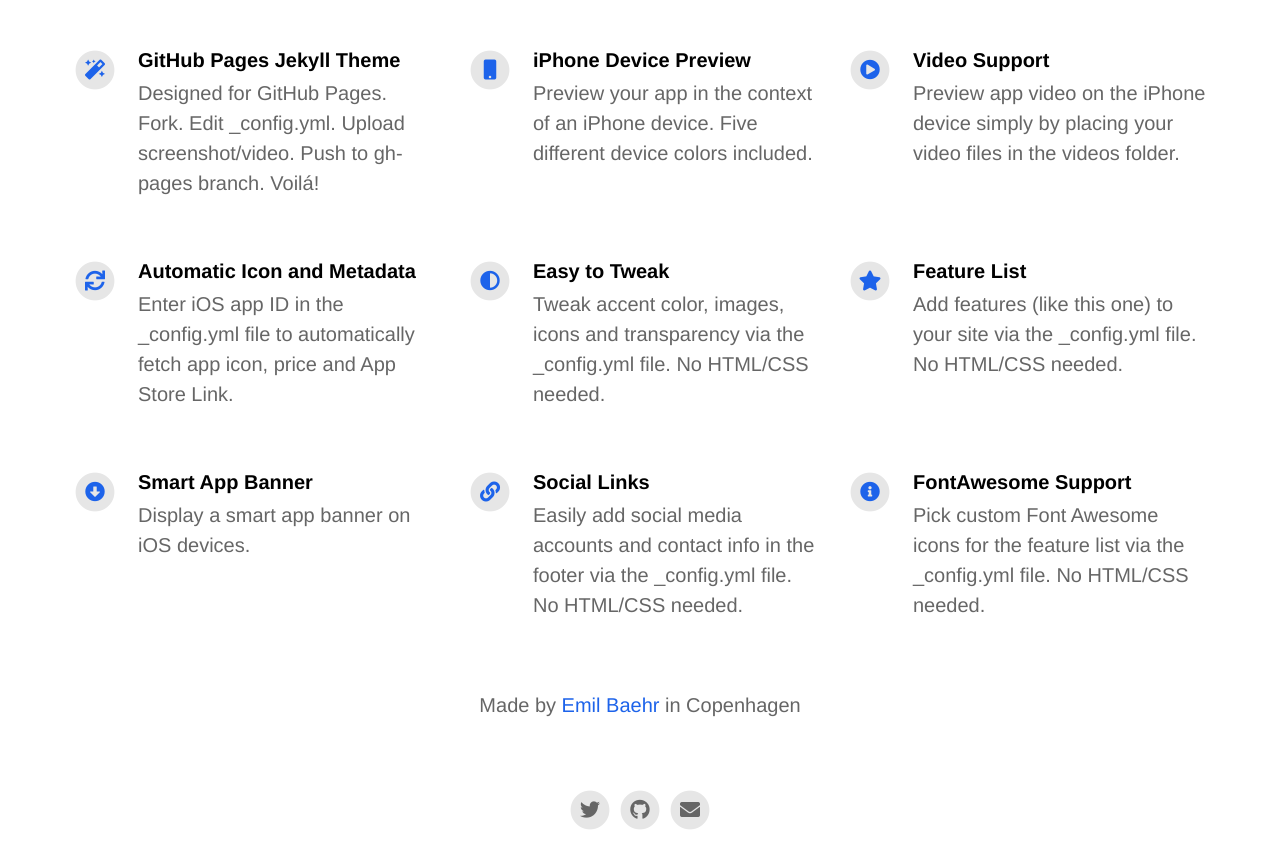
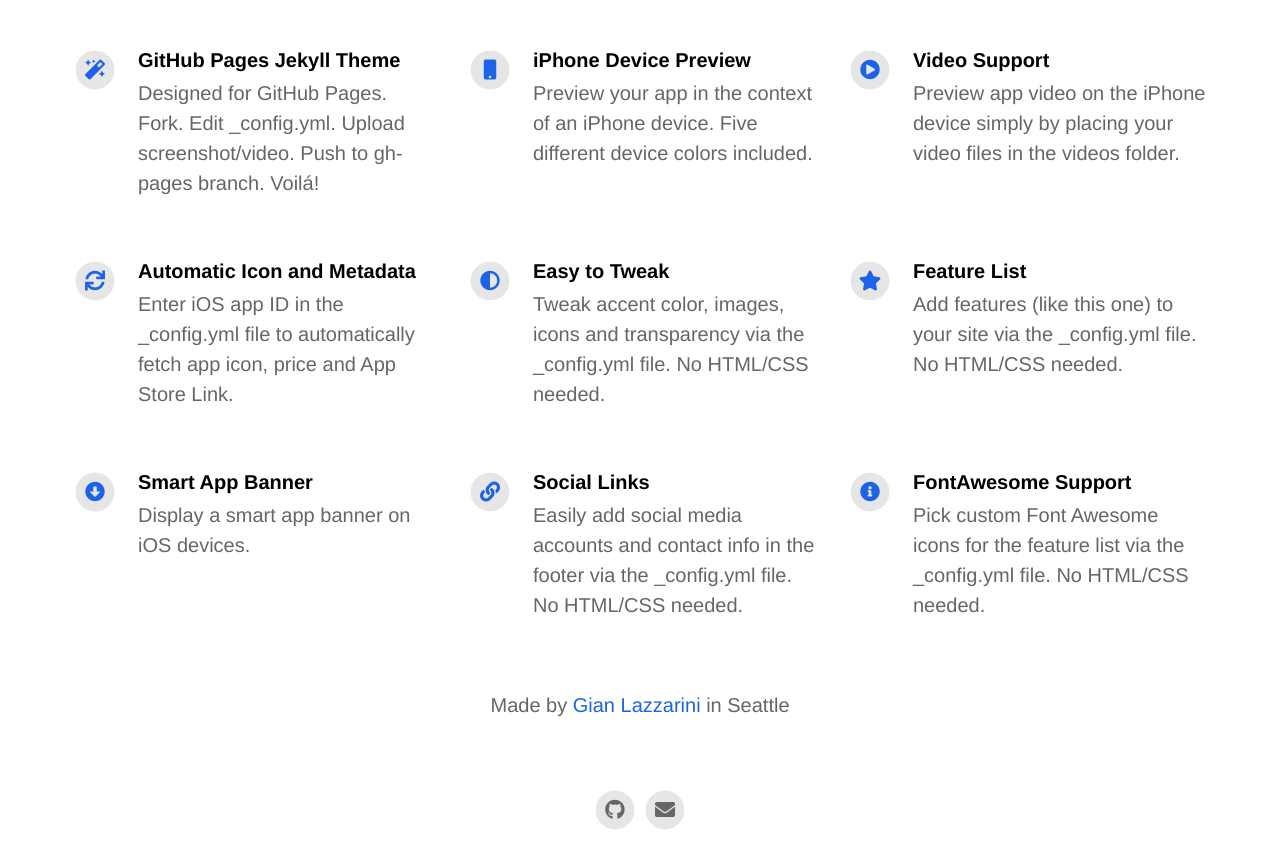
Before and after one commit to gianlazz/Gian-TS-Stack, a Jekyll site: the page built from docs/index.html, in a window 1280 px wide and 900 px high, scrolled down 1034 px. Shown: the top 868 px of the window. Built offline with Jekyll 4.4.1, drawn with Linux system fonts in a browser that asks for light colours; nearby versions of some CDN libraries.

Commit message:
Updates to landing page

```diff
--- a/docs/_config.yml
+++ b/docs/_config.yml
@@ -4,7 +4,7 @@
 # App Info
 ios_app_id                                : 1234793120                                # Required. Enter iOS app ID to automatically populate name, price and icons (e.g. 718043190).
 
-appstore_link                             :                                           # Automatically populates if not set and if iOS app ID is set. Otherwise enter manually.
+appstore_link                             : https://play.google.com/store/apps/details?id=lazz.tech.app&hl=en_US                                          # Automatically populates if not set and if iOS app ID is set. Otherwise enter manually.
 playstore_link                            :                                           # Enter Google Play Store URL.
 presskit_download_link                    :                                           # Enter a link to downloadable file or (e.g. public Dropbox link to a .zip file).
                                                                                       # Or upload your press kit file to assets and set path accordingly (e.g. "assets/your_press_kit.zip").
@@ -19,14 +19,14 @@
 
 
 # Information About Yourself
-your_name                                 : Emil Baehr
-your_link                                 : https://emilbaehr.com
-your_city                                 : Copenhagen
-email_address                             : emil.baehr@gmail.com
+your_name                                 : Gian Lazzarini
+your_link                                 : https://lazz.tech
+your_city                                 : Seattle
+email_address                             : gianlazzarini@gmail.com
 facebook_username                         :
-instagram_username                        : ebaehr
-twitter_username                          : ebaehr
-github_username                           : emilbaehr
+instagram_username                        :
+twitter_username                          :
+github_username                           : gianlazz
 youtube_username                          :
 
 
--- a/docs/_layouts/default.html
+++ b/docs/_layouts/default.html
@@ -51,9 +51,9 @@
                             </p>
                         </div>
                         <div class="downloadButtonsContainer">
-                            <!-- {% if site.playstore_link %} -->
+                            {% if site.playstore_link %}
                                 <a class="playStoreLink" href="{{site.playstore_link}}"><img class="playStore" src="assets/playstore.png"></a>
-                            <!-- {% endif %} -->
+                            {% endif %}
                             <a class="appStoreLink" href="{{site.appstore_link}}"><img class="appStore" src="assets/appstore.png"></a>
                         </div>
                     </div>
```
